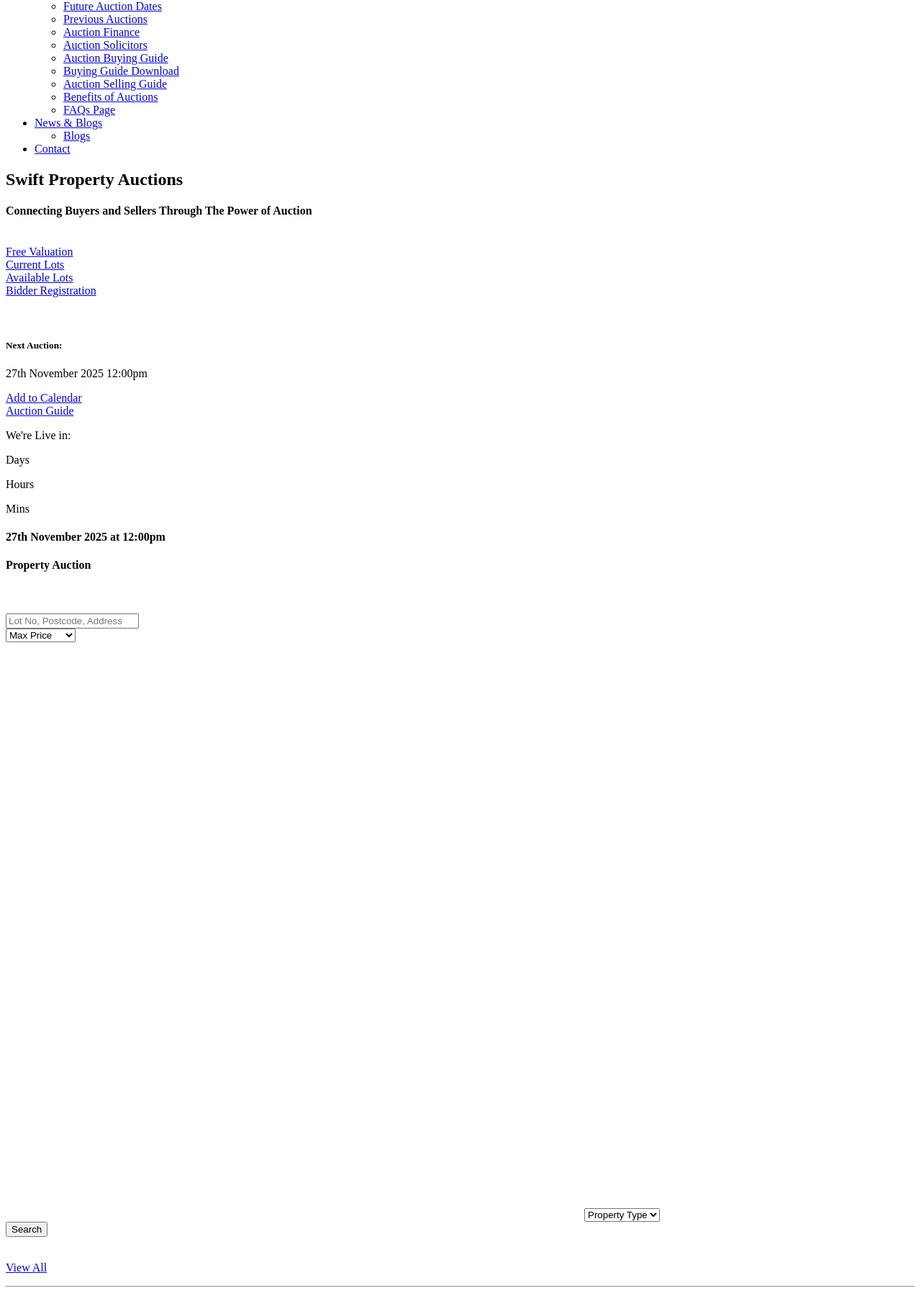
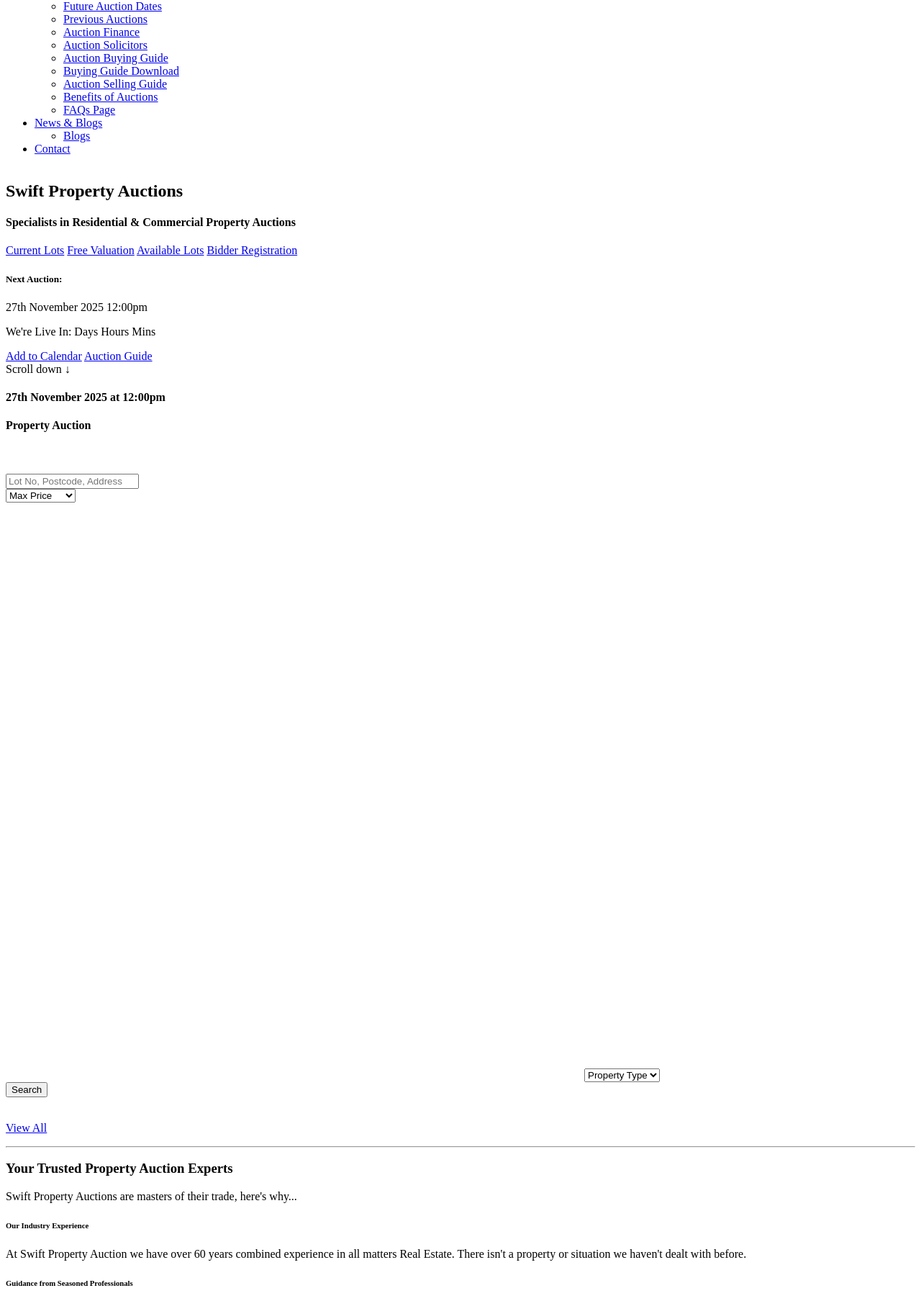
Before and after one commit to HalcyonLegion/swift-property-rework, a Flask app: template templates/home.html in a window 1280 px wide; the page is wider, and only the part inside the window is pictured. Shown: the part 765-2572 px from the top of that part at 72% size. Run offline with Flask 3, Linux system fonts and the light colour scheme; the template is opened without the code that fills it, so the values that code supplies are empty.

Commit message:
Glass effect implemented

```diff
--- a/templates/home.html
+++ b/templates/home.html
@@ -198,82 +198,44 @@
 
 
 
-			<!-- HERO-14
-			============================================= -->
-			<section id="hero-14" class="bg-fixed hero-section division">
-				<div class="container">
-					<div class="row d-flex align-items-center justify-content-center text-center">
+			<!-- HERO SECTION (Updated Layout) -->
+					<section id="hero-14" class="hero-section division bg-fixed" style="position: relative; overflow: hidden;">
+						<div class="container h-100 d-flex flex-column justify-content-center">
+							<div class="row align-items-start justify-content-start">
+								<!-- Left Section (Title, Subtitle, Buttons) -->
+								<div class="col-lg-7 col-md-10 text-left text-white">
+									<h2 class="h2-title-md">Swift Property Auctions</h2>
+									<h4 class="h4-sm">Specialists in Residential & Commercial Property Auctions</h4>
 
+									<div class="d-flex flex-wrap gap-3">
+										<a href="{{ url_for('current_lots') }}" class="btn3 btn-tra-white red-hover btn-md">Current Lots</a>
+										<a href="{{ url_for('valuation') }}" class="btn3 btn-tra-white red-hover btn-md">Free Valuation</a>
+										<a href="{{ url_for('available_lots') }}" class="btn3 btn-tra-white red-hover btn-md">Available Lots</a>
+										<a href="{{ url_for('bidder_registration') }}" class="btn3 btn-tra-white red-hover btn-md">Bidder Registration</a>
+									</div>
+								</div>
 
-						<!-- HERO TEXT -->
-						<div class="col-sm-10 col-md-10 col-lg-10">
-							<div class="hero-14-txt white-color">
-
-								<!-- Title -->
-								<h2 class="h2-title-md">Swift Property Auctions</h2>
-
-								<!-- Text -->
-								<h4 class="h4-sm">Connecting Buyers and Sellers Through The Power of Auction
-								</h4>
-								<br>
+								<!-- Right Floating Auction Info -->
+								<div class="col-lg-4 col-md-6 ms-auto mt-4 mt-lg-0">
+									<div class="auction-info-glass">
+										<h5 class="h5-md mb-2">Next Auction:</h5>
+										<p class="p-lg mb-1">27th November 2025 12:00pm</p>
+										<p class="p-sm mb-3">We're Live In: <span id="days"></span> Days <span id="hours"></span> Hours <span id="minutes"></span> Mins</p>
+										<div class="d-flex gap-2">
+											<a href="#add-calendar" class="btn3 btn-tra-white red-hover btn-sm">Add to Calendar</a>
+											<a href="/static/pdf/Auction_Guide.pdf" target="_blank" class="btn3 btn-tra-white red-hover btn-sm">Auction Guide</a>
+										</div>
+									</div>
+								</div>
 							</div>
 						</div>
 
+						<!-- Optional Scroll hint -->
+						<div class="position-absolute bottom-0 start-50 translate-middle-x text-white pb-3 small opacity-75">
+							<span>Scroll down ↓</span>
+						</div>
+					</section>
 
-
-						<div class="btn-wrapper">
-							<a href="{{ url_for('valuation') }}" class="btn3 btn-sm btn-tra-white red-hover">Free Valuation</a>
-						</div>
-						<div class="btn-wrapper">
-							<a href="{{ url_for('current_lots') }}" class="btn3 btn-sm btn-tra-white red-hover">Current Lots</a>
-						</div>
-						<div class="btn-wrapper">
-							<a href="{{ url_for('available_lots') }}" class="btn3 btn-sm btn-tra-white red-hover">Available Lots</a>
-						</div>
-						<div class="btn-wrapper">
-							<a href="{{ url_for('bidder_registration') }}" class="btn3 btn-sm btn-tra-white red-hover">Bidder Registration</a>
-						</div>
-								<br><br>
-
-
-					</div>    <!-- End row -->
-				</div>	   <!-- End container -->
-			</section>	<!-- END HERO-14 -->
-
-
-			<!-- SIMPLE-COUNTDOWN-ROW =================================================== -->
-			<div id="simple-countdown-row" class="simple-countdown bg-blue signaturebg py-3">
-				<div class="container">
-					<div class="row align-items-center justify-content-between text-center text-md-start">
-
-						<!-- NEXT AUCTION DATE -->
-						<div class="col-12 col-sm-6 col-lg-4 mb-3 mb-lg-0">
-							<h5 class=" h5-md text-white mb-0">Next Auction:</h5>
-							<p class="text-white p-lg">27th November 2025 12:00pm</p>
-						</div>
-
-						<!-- ADD TO CALENDAR LINK -->
-						<div class="col-6 col-sm-3 col-lg-2 mb-3 mb-lg-0 text-center">
-							<a href="#add-calendar" class="btn3 btn-tra-white red-hover btn-sm btn-block txt-700">Add to Calendar</a>
-						</div>
-
-						<!-- AUCTION GUIDE LINK -->
-						<div class="col-6 col-sm-3 col-lg-2 mb-3 mb-lg-0 text-center">
-							<a href="/static/pdf/Auction_Guide.pdf" target="_blank" class="btn3 btn-tra-white red-hover btn-sm btn-block txt-700">Auction Guide</a>
-						</div>
-
-						<!-- COUNTDOWN TIMER -->
-						<div class="col-12 col-lg-4 d-flex justify-content-center justify-content-lg-end">
-							<p class="text-white p-lg mb-0 me-2">We're Live in: </p>
-							<p class="text-white p-lg mb-0 me-2"><span id="days"></span> Days</p>
-							<p class="text-white p-lg mb-0 me-2"><span id="hours"></span> Hours</p>
-							<p class="text-white p-lg mb-0"><span id="minutes"></span> Mins</p>
-						</div>
-
-					</div>
-				</div>
-			</div>
-			<!-- END SIMPLE-COUNTDOWN-ROW -->
 
 					<!-- FEATURES-8
 					============================================= -->
```
Also changed, not shown: static/css/responsive.css, static/css/style.css.
